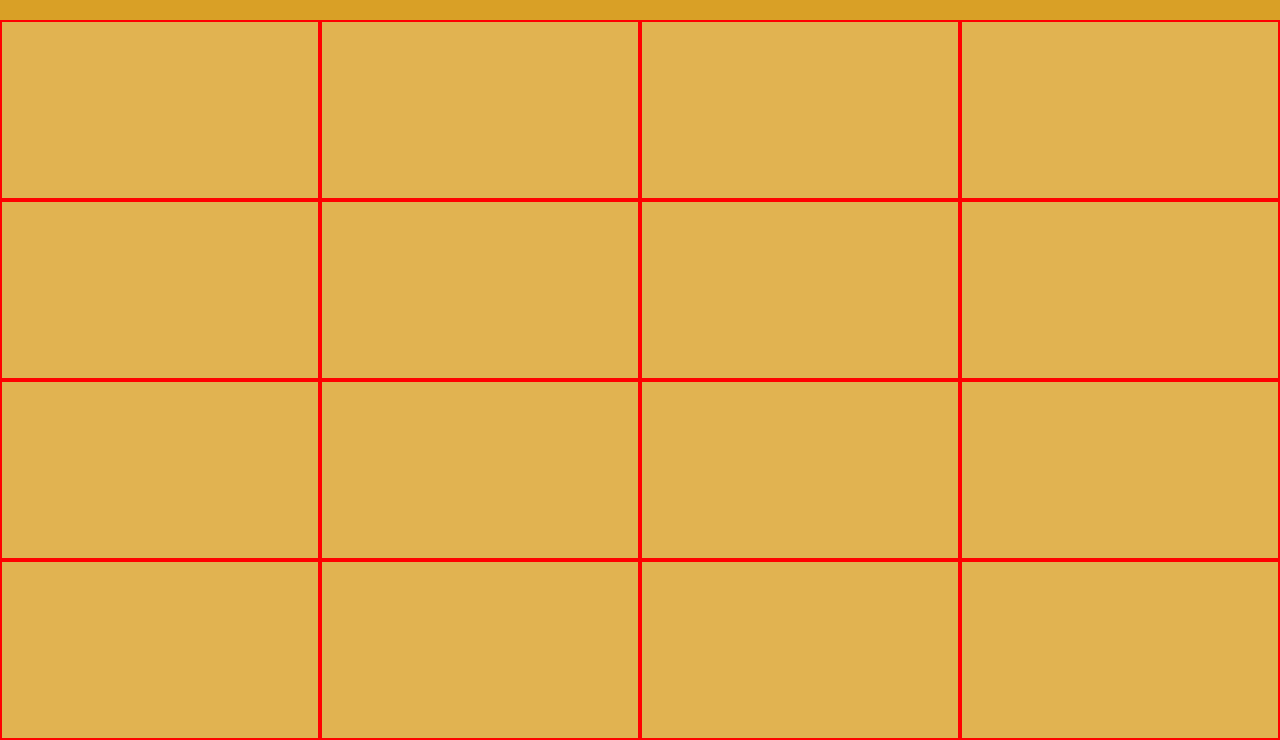
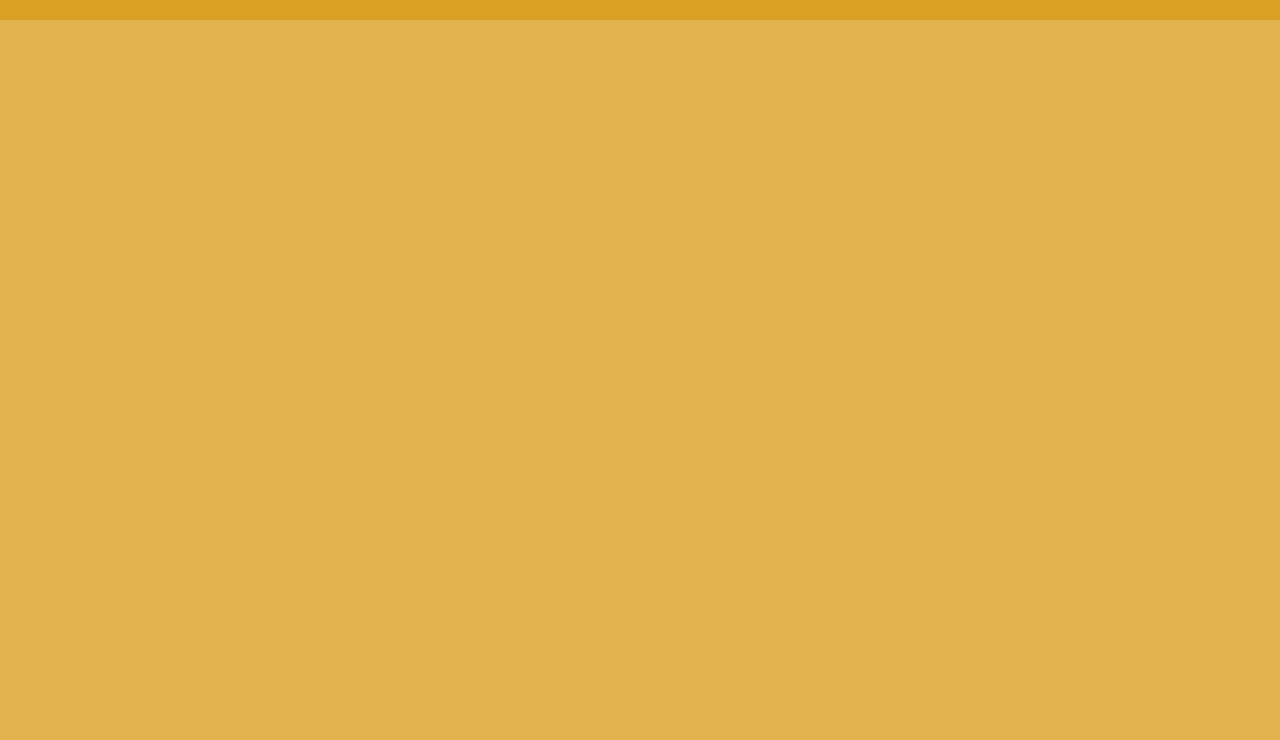
Before and after one commit to Clanbulance/DoToDo, a website built with webpack: page src/index.html in a window 1280 px wide. Shown: the part 60-800 px from the top of the page. Built offline with nearby package versions, Linux system fonts and the light colour scheme.

Commit message:
template ok

```diff
--- a/src/index.html
+++ b/src/index.html
@@ -11,22 +11,6 @@
         </div>
     </div>
     <div class="content">
-        <div class="grid-items"></div>
-        <div class="grid-items"></div>
-        <div class="grid-items"></div>
-        <div class="grid-items"></div>
-        <div class="grid-items"></div>
-        <div class="grid-items"></div>
-        <div class="grid-items"></div>
-        <div class="grid-items"></div>
-        <div class="grid-items"></div>
-        <div class="grid-items"></div>
-        <div class="grid-items"></div>
-        <div class="grid-items"></div>
-        <div class="grid-items"></div>
-        <div class="grid-items"></div>
-        <div class="grid-items"></div>
-        <div class="grid-items"></div>
     </div>
 </body>
 </html>
```
